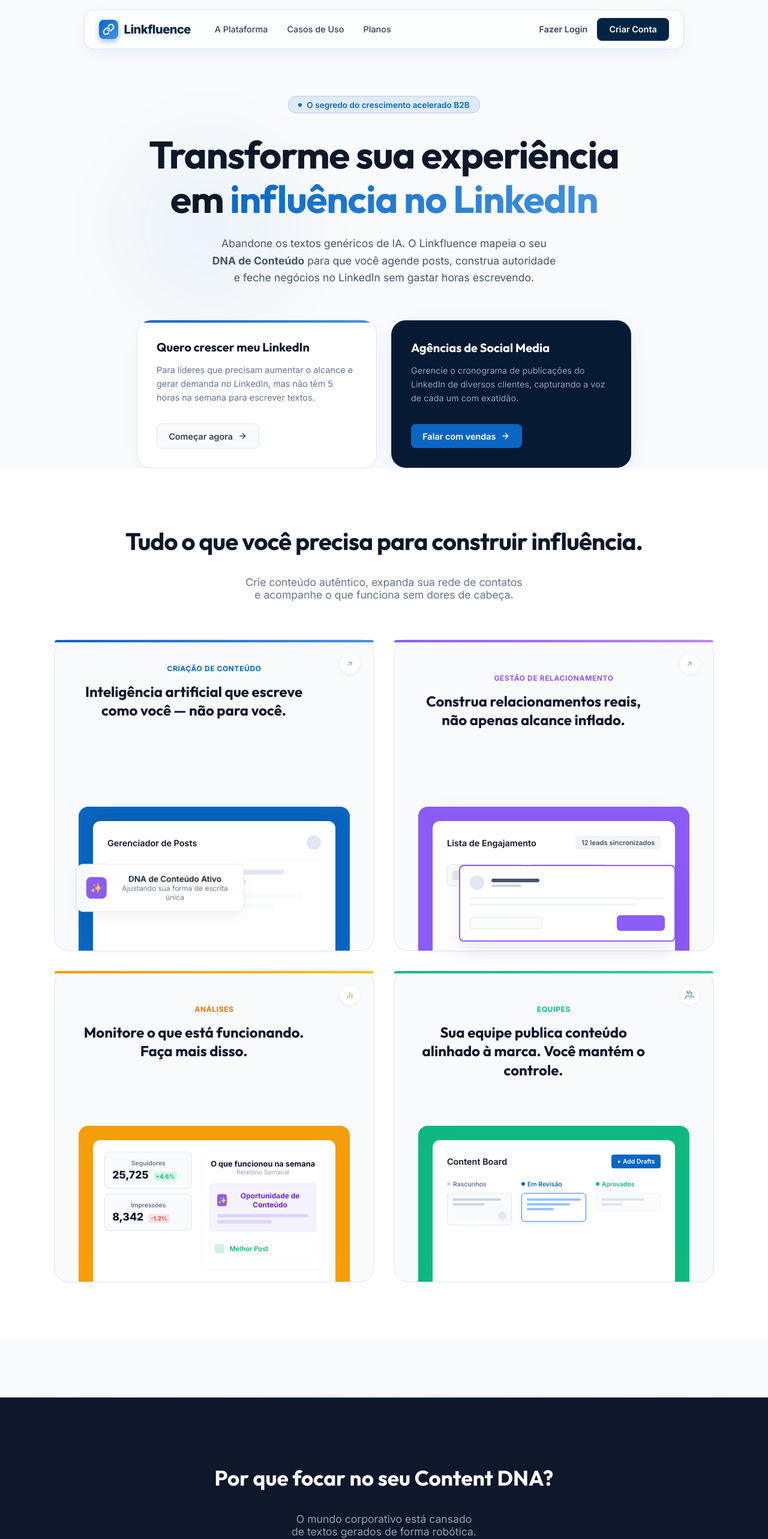
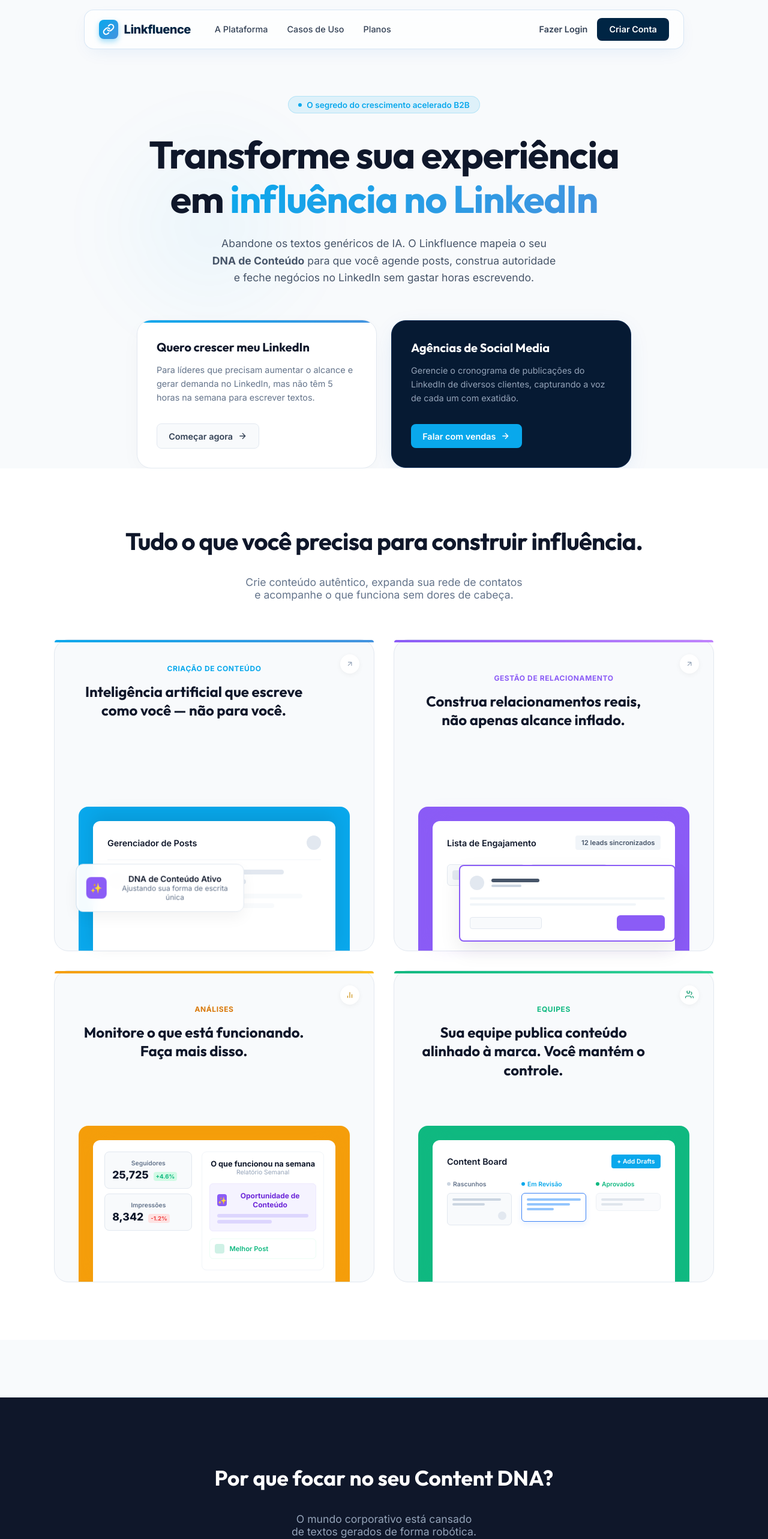
Before and after one commit to marcelogmn2025-bot/linkfluence, a Next.js app: page / in a window 1280 px wide. Shown: the top 2566 px of the page at 60% size. Built offline with nearby package versions, Linux system fonts and the light colour scheme.

Commit message:
style: Apply #09A8EC primary color consistently to landing page variables

```diff
--- a/src/app/page.tsx
+++ b/src/app/page.tsx
@@ -21,7 +21,7 @@
 
                     <Link href="/" style={{ fontSize: '1.25rem', fontWeight: 800, display: 'flex', alignItems: 'center', gap: '0.6rem', color: '#002544', letterSpacing: '-0.5px' }}>
                         {/* New Linkfluence Logo - Infinity / Link concept */}
-                        <div style={{ width: '32px', height: '32px', background: 'linear-gradient(135deg, #0A66C2, #4493df)', borderRadius: '8px', display: 'flex', alignItems: 'center', justifyContent: 'center', boxShadow: '0 4px 10px rgba(10, 102, 194, 0.4)' }}>
+                        <div style={{ width: '32px', height: '32px', background: 'linear-gradient(135deg, #09A8EC, #4493df)', borderRadius: '8px', display: 'flex', alignItems: 'center', justifyContent: 'center', boxShadow: '0 4px 10px rgba(9, 168, 236, 0.4)' }}>
                             <svg width="20" height="20" viewBox="0 0 24 24" fill="none" stroke="white" strokeWidth="2.5" strokeLinecap="round" strokeLinejoin="round"><path d="M10 13a5 5 0 0 0 7.54.54l3-3a5 5 0 0 0-7.07-7.07l-1.72 1.71" /><path d="M14 11a5 5 0 0 0-7.54-.54l-3 3a5 5 0 0 0 7.07 7.07l1.71-1.71" /></svg>
                         </div>
                         Linkfluence
@@ -51,7 +51,7 @@
 
                     {/* Background Particles & Glow */}
                     <div style={{ position: 'absolute', top: '-100px', left: '-15%', right: '-15%', bottom: '-200px', pointerEvents: 'none', zIndex: 0 }}>
-                        <div className="animate-float-slow" style={{ position: 'absolute', top: '10%', left: '0%', width: '500px', height: '500px', background: 'radial-gradient(circle, rgba(10, 102, 194, 0.05) 0%, rgba(255,255,255,0) 60%)', filter: 'blur(40px)' }}></div>
+                        <div className="animate-float-slow" style={{ position: 'absolute', top: '10%', left: '0%', width: '500px', height: '500px', background: 'radial-gradient(circle, rgba(9, 168, 236, 0.05) 0%, rgba(255,255,255,0) 60%)', filter: 'blur(40px)' }}></div>
                         <div className="particle-container">
                             <div className="particle p1"></div>
                             <div className="particle p2"></div>
@@ -74,14 +74,14 @@
                         </div>
                     </div>
 
-                    <div className="animate-fade-in" style={{ display: 'inline-flex', alignItems: 'center', gap: '0.5rem', background: 'rgba(10, 102, 194, 0.1)', border: '1px solid rgba(10, 102, 194, 0.2)', padding: '0.35rem 1rem', borderRadius: '999px', color: '#0A66C2', fontSize: '0.85rem', fontWeight: 600, marginBottom: '2rem', position: 'relative', zIndex: 1 }}>
-                        <span style={{ display: 'inline-block', width: '6px', height: '6px', background: '#0A66C2', borderRadius: '50%' }}></span>
+                    <div className="animate-fade-in" style={{ display: 'inline-flex', alignItems: 'center', gap: '0.5rem', background: 'rgba(9, 168, 236, 0.1)', border: '1px solid rgba(9, 168, 236, 0.2)', padding: '0.35rem 1rem', borderRadius: '999px', color: '#09A8EC', fontSize: '0.85rem', fontWeight: 600, marginBottom: '2rem', position: 'relative', zIndex: 1 }}>
+                        <span style={{ display: 'inline-block', width: '6px', height: '6px', background: '#09A8EC', borderRadius: '50%' }}></span>
                         O segredo do crescimento acelerado B2B
                     </div>
 
                     <h1 className="animate-fade-in delay-100" style={{ fontSize: 'clamp(2.5rem, 5vw, 4rem)', fontWeight: 800, lineHeight: 1.15, letterSpacing: '-0.02em', marginBottom: '1.5rem', color: '#0f172a', position: 'relative', zIndex: 1 }}>
                         Transforme sua experiência <br />
-                        em <span style={{ background: 'linear-gradient(135deg, #0A66C2, #4493df)', WebkitBackgroundClip: 'text', WebkitTextFillColor: 'transparent' }}>influência no LinkedIn</span>
+                        em <span style={{ background: 'linear-gradient(135deg, #09A8EC, #4493df)', WebkitBackgroundClip: 'text', WebkitTextFillColor: 'transparent' }}>influência no LinkedIn</span>
                     </h1>
 
                     <p className="animate-fade-in delay-200" style={{ fontSize: '1.1rem', color: '#475569', marginBottom: '3.5rem', lineHeight: '1.6', maxWidth: '650px', margin: '0 auto 3.5rem auto', textWrap: 'balance', position: 'relative', zIndex: 1 }}>
@@ -92,7 +92,7 @@
 
                         {/* Feature Approach Card 1 - Different formatting from Supergrow */}
                         <div className="card-hover" style={{ background: 'white', padding: '2rem', borderRadius: '24px', flex: '1', minWidth: '320px', maxWidth: '400px', textAlign: 'left', border: '1px solid #e2e8f0', boxShadow: '0 10px 40px -10px rgba(0,0,0,0.05)', position: 'relative', overflow: 'hidden' }}>
-                            <div style={{ position: 'absolute', top: 0, left: 0, width: '100%', height: '4px', background: 'linear-gradient(90deg, #0A66C2, #4493df)' }}></div>
+                            <div style={{ position: 'absolute', top: 0, left: 0, width: '100%', height: '4px', background: 'linear-gradient(90deg, #09A8EC, #4493df)' }}></div>
                             <h3 style={{ fontSize: '1.25rem', fontWeight: 700, marginBottom: '0.5rem', color: '#0f172a' }}>Quero crescer meu LinkedIn</h3>
                             <p style={{ fontSize: '0.9rem', color: '#64748b', marginBottom: '2rem', lineHeight: '1.6' }}>Para líderes que precisam aumentar o alcance e gerar demanda no LinkedIn, mas não têm 5 horas na semana para escrever textos.</p>
                             <Link href="/login" style={{ display: 'inline-flex', alignItems: 'center', gap: '0.5rem', background: '#f8fafc', color: '#334155', padding: '0.7rem 1.2rem', borderRadius: '8px', fontSize: '0.9rem', fontWeight: 600, textDecoration: 'none', border: '1px solid #e2e8f0' }}>
@@ -104,7 +104,7 @@
                         <div className="card-hover-dark" style={{ background: '#061a33', padding: '2rem', borderRadius: '24px', flex: '1', minWidth: '320px', maxWidth: '400px', textAlign: 'left', border: '1px solid #0c2c56', boxShadow: '0 10px 40px -10px rgba(10, 102, 194, 0.15)', position: 'relative', overflow: 'hidden' }}>
                             <h3 style={{ fontSize: '1.25rem', fontWeight: 700, marginBottom: '0.5rem', color: 'white' }}>Agências de Social Media</h3>
                             <p style={{ fontSize: '0.9rem', color: '#94a3b8', marginBottom: '2rem', lineHeight: '1.6' }}>Gerencie o cronograma de publicações do LinkedIn de diversos clientes, capturando a voz de cada um com exatidão.</p>
-                            <Link href="/login" style={{ display: 'inline-flex', alignItems: 'center', gap: '0.5rem', background: '#0A66C2', color: 'white', padding: '0.7rem 1.2rem', borderRadius: '8px', fontSize: '0.9rem', fontWeight: 600, textDecoration: 'none' }}>
+                            <Link href="/login" style={{ display: 'inline-flex', alignItems: 'center', gap: '0.5rem', background: '#09A8EC', color: 'white', padding: '0.7rem 1.2rem', borderRadius: '8px', fontSize: '0.9rem', fontWeight: 600, textDecoration: 'none' }}>
                                 Falar com vendas <svg width="16" height="16" viewBox="0 0 24 24" fill="none" stroke="currentColor" strokeWidth="2"><path d="M5 12h14M12 5l7 7-7 7" /></svg>
                             </Link>
                         </div>
@@ -126,12 +126,12 @@
 
                         {/* Editor Card */}
                         <div className="card-hover" style={{ background: '#f8fafc', borderRadius: '24px', padding: '2.5rem 2.5rem 0 2.5rem', display: 'flex', flexDirection: 'column', position: 'relative', border: '1px solid #e2e8f0' }}>
-                            <div style={{ position: 'absolute', top: 0, left: 0, width: '100%', height: '4px', borderRadius: '24px 24px 0 0', background: 'linear-gradient(90deg, #0A66C2, #4493df)' }}></div>
+                            <div style={{ position: 'absolute', top: 0, left: 0, width: '100%', height: '4px', borderRadius: '24px 24px 0 0', background: 'linear-gradient(90deg, #09A8EC, #4493df)' }}></div>
                             <div style={{ position: 'absolute', top: '1.5rem', right: '1.5rem', width: '32px', height: '32px', background: 'white', borderRadius: '50%', display: 'flex', justifyContent: 'center', alignItems: 'center', boxShadow: '0 2px 8px rgba(0,0,0,0.05)', color: '#94a3b8' }}>
                                 <svg width="14" height="14" viewBox="0 0 24 24" fill="none" stroke="currentColor" strokeWidth="2"><path d="M7 17L17 7M17 7H7M17 7V17" /></svg>
                             </div>
 
-                            <div style={{ fontSize: '0.75rem', fontWeight: 700, letterSpacing: '0.05em', color: '#0A66C2', textTransform: 'uppercase', marginBottom: '1rem' }}>
+                            <div style={{ fontSize: '0.75rem', fontWeight: 700, letterSpacing: '0.05em', color: '#09A8EC', textTransform: 'uppercase', marginBottom: '1rem' }}>
                                 Criação de Conteúdo
                             </div>
                             <h3 style={{ fontSize: '1.5rem', fontWeight: 800, color: '#0f172a', marginBottom: '300px', lineHeight: '1.3', maxWidth: '85%' }}>
@@ -139,7 +139,7 @@
                             </h3>
 
                             {/* CSS Mockup: Editor */}
-                            <div style={{ marginTop: 'auto', background: '#0A66C2', borderRadius: '16px 16px 0 0', padding: '1.5rem 1.5rem 0 1.5rem', position: 'absolute', bottom: 0, left: '2.5rem', right: '2.5rem', height: '240px', zIndex: 1 }}>
+                            <div style={{ marginTop: 'auto', background: '#09A8EC', borderRadius: '16px 16px 0 0', padding: '1.5rem 1.5rem 0 1.5rem', position: 'absolute', bottom: 0, left: '2.5rem', right: '2.5rem', height: '240px', zIndex: 1 }}>
                                 <div style={{ background: 'white', borderRadius: '12px 12px 0 0', width: '100%', height: '100%', boxShadow: '0 -10px 30px rgba(0,0,0,0.1)', padding: '1.5rem', display: 'flex', flexDirection: 'column', gap: '1rem' }}>
                                     <div style={{ display: 'flex', alignItems: 'center', justifyContent: 'space-between', borderBottom: '1px solid #f1f5f9', paddingBottom: '1rem' }}>
                                         <div style={{ fontWeight: 600, fontSize: '0.9rem', color: '#0f172a' }}>Gerenciador de Posts</div>
@@ -302,7 +302,7 @@
 
                                     <div style={{ display: 'flex', justifyContent: 'space-between', alignItems: 'center', marginBottom: '0.5rem' }}>
                                         <div style={{ fontWeight: 600, fontSize: '0.9rem', color: '#0f172a' }}>Content Board</div>
-                                        <div style={{ background: '#0A66C2', color: 'white', fontSize: '0.65rem', padding: '0.3rem 0.6rem', borderRadius: '4px', fontWeight: 600 }}>+ Add Drafts</div>
+                                        <div style={{ background: '#09A8EC', color: 'white', fontSize: '0.65rem', padding: '0.3rem 0.6rem', borderRadius: '4px', fontWeight: 600 }}>+ Add Drafts</div>
                                     </div>
 
                                     {/* Kanban Board Mockup */}
@@ -323,8 +323,8 @@
                                         </div>
                                         {/* Column 2 */}
                                         <div style={{ flex: 1 }}>
-                                            <div style={{ fontSize: '0.65rem', color: '#0A66C2', fontWeight: 600, marginBottom: '0.5rem', display: 'flex', alignItems: 'center', gap: '4px' }}>
-                                                <div style={{ width: '6px', height: '6px', borderRadius: '50%', background: '#0A66C2' }}></div>
+                                            <div style={{ fontSize: '0.65rem', color: '#09A8EC', fontWeight: 600, marginBottom: '0.5rem', display: 'flex', alignItems: 'center', gap: '4px' }}>
+                                                <div style={{ width: '6px', height: '6px', borderRadius: '50%', background: '#09A8EC' }}></div>
                                                 Em Revisão
                                             </div>
                                             <div style={{ background: 'white', border: '1px solid #3b82f6', borderRadius: '6px', padding: '0.5rem', boxShadow: '0 4px 10px rgba(59, 130, 246, 0.1)' }}>
@@ -357,8 +357,8 @@
                 <div className="animate-fade-in delay-300" style={{ width: '100%', background: '#0f172a', padding: '7rem 2rem', marginTop: '6rem', display: 'flex', flexDirection: 'column', alignItems: 'center', position: 'relative', overflow: 'hidden' }}>
 
                     {/* Background decoration */}
-                    <div style={{ position: 'absolute', top: 0, left: 0, right: 0, height: '1px', background: 'linear-gradient(90deg, transparent, rgba(10, 102, 194, 0.5), transparent)' }}></div>
-                    <div style={{ position: 'absolute', bottom: '-20%', right: '-10%', width: '50%', height: '50%', background: 'radial-gradient(circle, rgba(10, 102, 194, 0.15) 0%, transparent 60%)', filter: 'blur(60px)' }}></div>
+                    <div style={{ position: 'absolute', top: 0, left: 0, right: 0, height: '1px', background: 'linear-gradient(90deg, transparent, rgba(9, 168, 236, 0.5), transparent)' }}></div>
+                    <div style={{ position: 'absolute', bottom: '-20%', right: '-10%', width: '50%', height: '50%', background: 'radial-gradient(circle, rgba(9, 168, 236, 0.15) 0%, transparent 60%)', filter: 'blur(60px)' }}></div>
 
                     <h2 style={{ color: 'white', fontSize: '2.2rem', fontWeight: 700, marginBottom: '1rem', textAlign: 'center', maxWidth: '800px', lineHeight: '1.3', textWrap: 'balance', zIndex: 1 }}>
                         Por que focar no seu Content DNA?
@@ -370,7 +370,7 @@
                     <div style={{ display: 'grid', gridTemplateColumns: 'repeat(auto-fit, minmax(280px, 1fr))', gap: '2rem', maxWidth: '1100px', width: '100%', zIndex: 1 }}>
 
                         <div style={{ background: 'rgba(255,255,255,0.03)', borderRadius: '16px', padding: '3rem 2rem', border: '1px solid rgba(255,255,255,0.05)', display: 'flex', flexDirection: 'column', alignItems: 'center', textAlign: 'center', backdropFilter: 'blur(10px)' }}>
-                            <div style={{ background: 'rgba(10, 102, 194, 0.15)', width: '56px', height: '56px', borderRadius: '14px', display: 'flex', alignItems: 'center', justifyContent: 'center', color: '#4493df', marginBottom: '1.5rem' }}>
+                            <div style={{ background: 'rgba(9, 168, 236, 0.15)', width: '56px', height: '56px', borderRadius: '14px', display: 'flex', alignItems: 'center', justifyContent: 'center', color: '#4493df', marginBottom: '1.5rem' }}>
                                 <svg width="28" height="28" viewBox="0 0 24 24" fill="none" stroke="currentColor" strokeWidth="2"><path d="M12 22s8-4 8-10V5l-8-3-8 3v7c0 6 8 10 8 10z" /></svg>
                             </div>
                             <h3 style={{ fontSize: '1.25rem', color: 'white', marginBottom: '1rem', fontWeight: 600 }}>Autenticidade Real</h3>
@@ -378,7 +378,7 @@
                         </div>
 
                         <div style={{ background: 'rgba(255,255,255,0.03)', borderRadius: '16px', padding: '3rem 2rem', border: '1px solid rgba(255,255,255,0.05)', display: 'flex', flexDirection: 'column', alignItems: 'center', textAlign: 'center', backdropFilter: 'blur(10px)' }}>
-                            <div style={{ background: 'rgba(10, 102, 194, 0.15)', width: '56px', height: '56px', borderRadius: '14px', display: 'flex', alignItems: 'center', justifyContent: 'center', color: '#4493df', marginBottom: '1.5rem' }}>
+                            <div style={{ background: 'rgba(9, 168, 236, 0.15)', width: '56px', height: '56px', borderRadius: '14px', display: 'flex', alignItems: 'center', justifyContent: 'center', color: '#4493df', marginBottom: '1.5rem' }}>
                                 <svg width="28" height="28" viewBox="0 0 24 24" fill="none" stroke="currentColor" strokeWidth="2"><path d="M12 8v4l3 3m6-3a9 9 0 11-18 0 9 9 0 0118 0z" /></svg>
                             </div>
                             <h3 style={{ fontSize: '1.25rem', color: 'white', marginBottom: '1rem', fontWeight: 600 }}>Crescimento em Escala</h3>
@@ -386,7 +386,7 @@
                         </div>
 
                         <div style={{ background: 'rgba(255,255,255,0.03)', borderRadius: '16px', padding: '3rem 2rem', border: '1px solid rgba(255,255,255,0.05)', display: 'flex', flexDirection: 'column', alignItems: 'center', textAlign: 'center', backdropFilter: 'blur(10px)' }}>
-                            <div style={{ background: 'rgba(10, 102, 194, 0.15)', width: '56px', height: '56px', borderRadius: '14px', display: 'flex', alignItems: 'center', justifyContent: 'center', color: '#4493df', marginBottom: '1.5rem' }}>
+                            <div style={{ background: 'rgba(9, 168, 236, 0.15)', width: '56px', height: '56px', borderRadius: '14px', display: 'flex', alignItems: 'center', justifyContent: 'center', color: '#4493df', marginBottom: '1.5rem' }}>
                                 <svg width="28" height="28" viewBox="0 0 24 24" fill="none" stroke="currentColor" strokeWidth="2"><path d="M21 16V8a2 2 0 0 0-1-1.73l-7-4a2 2 0 0 0-2 0l-7 4A2 2 0 0 0 3 8v8a2 2 0 0 0 1 1.73l7 4a2 2 0 0 0 2 0l7-4A2 2 0 0 0 21 16z" /><polyline points="3.27 6.96 12 12.01 20.73 6.96" /><line x1="12" y1="22.08" x2="12" y2="12" /></svg>
                             </div>
                             <h3 style={{ fontSize: '1.25rem', color: 'white', marginBottom: '1rem', fontWeight: 600 }}>Agendamento Nativo</h3>
@@ -400,7 +400,7 @@
             {/* Simple Footer */}
             <footer style={{ background: '#020617', padding: '3rem 5%', display: 'flex', justifyContent: 'space-between', alignItems: 'center', color: '#64748b', fontSize: '0.85rem', borderTop: '1px solid #1e293b' }}>
                 <div style={{ display: 'flex', alignItems: 'center', gap: '0.5rem' }}>
-                    <div style={{ width: '20px', height: '20px', background: 'linear-gradient(135deg, #0A66C2, #4493df)', borderRadius: '4px', display: 'flex', alignItems: 'center', justifyContent: 'center' }}>
+                    <div style={{ width: '20px', height: '20px', background: 'linear-gradient(135deg, #09A8EC, #4493df)', borderRadius: '4px', display: 'flex', alignItems: 'center', justifyContent: 'center' }}>
                         <svg width="12" height="12" viewBox="0 0 24 24" fill="none" stroke="white" strokeWidth="3" strokeLinecap="round" strokeLinejoin="round"><path d="M10 13a5 5 0 0 0 7.54.54l3-3a5 5 0 0 0-7.07-7.07l-1.72 1.71" /><path d="M14 11a5 5 0 0 0-7.54-.54l-3 3a5 5 0 0 0 7.07 7.07l1.71-1.71" /></svg>
                     </div>
                     © 2026 Linkfluence. Todos os direitos reservados.
```
